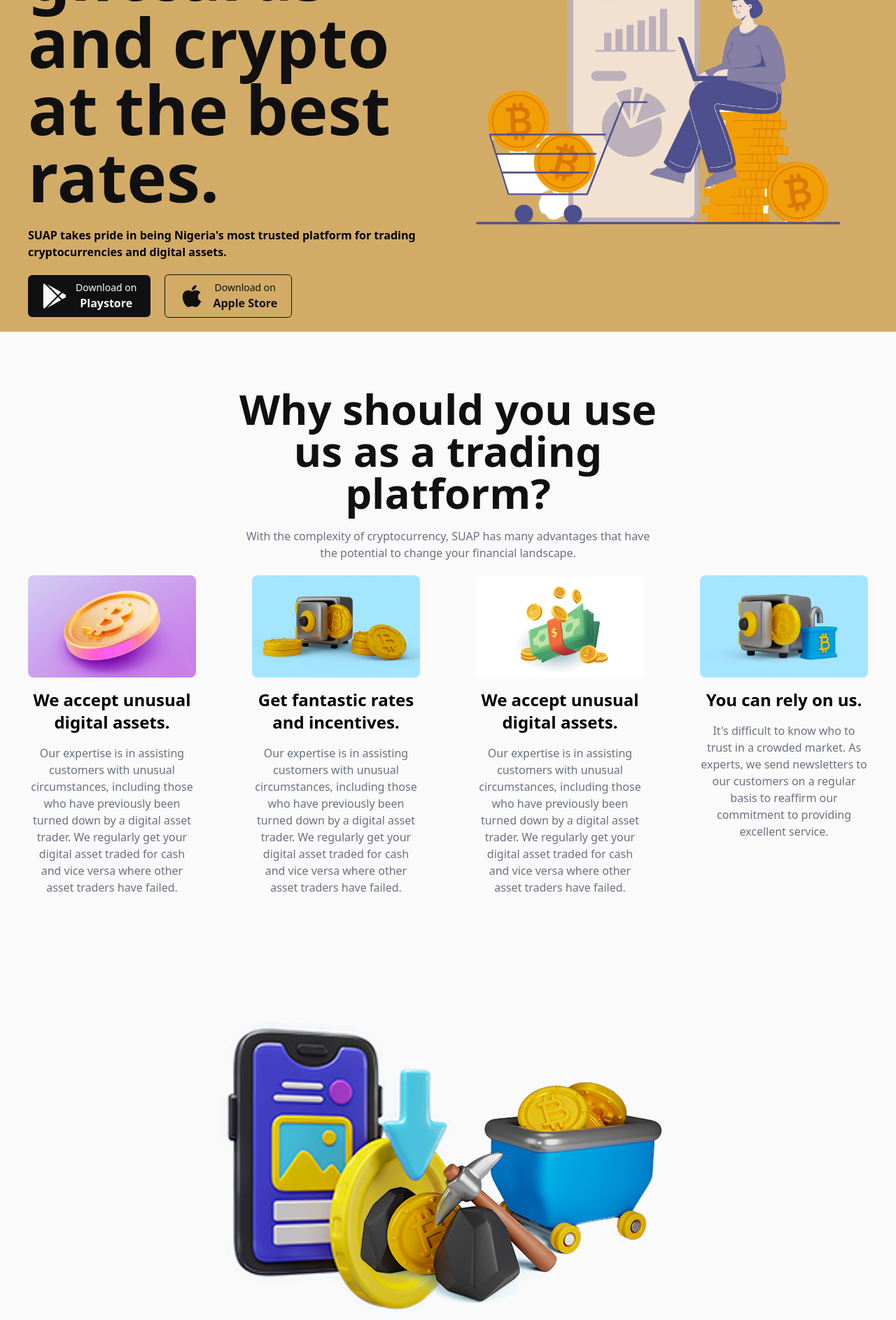
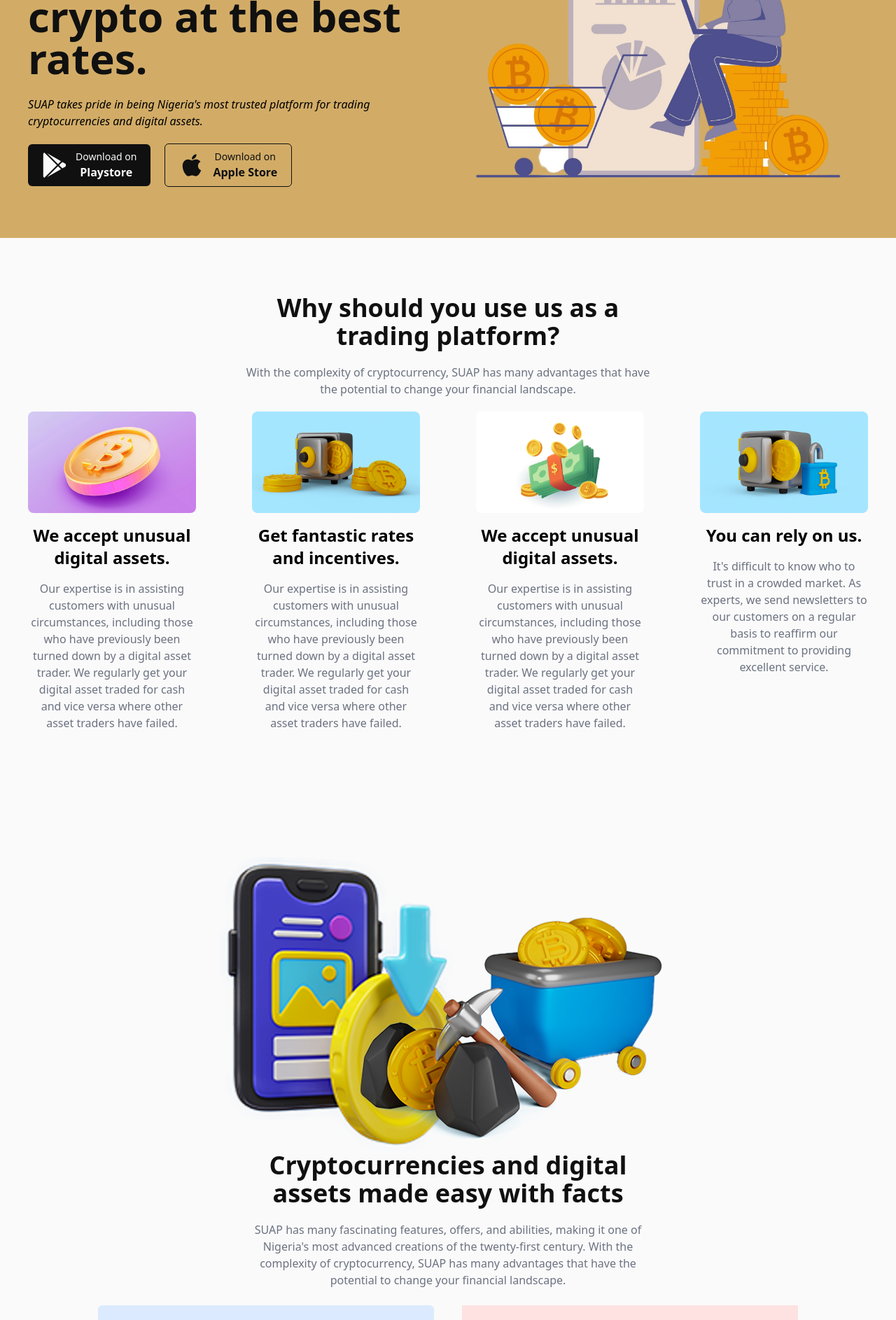
Before and after one commit to SodiqOgundairo/SUAP-WEB-APP, a React (Vite) app: page / in a window 1280 px wide. Shown: the part 260-2146 px from the top of the page at 70% size. Built offline with nearby package versions, Linux system fonts and the light colour scheme.

Commit message:
fix: cleanup

```diff
--- a/src/Pages/About.jsx
+++ b/src/Pages/About.jsx
@@ -18,14 +18,14 @@
       <section className="py-16 px-10 bg-theme md:flex justify-between items-center">
         <div className="flex flex-col gap-10">
           <p
-            className="text-dark text-4xl md:text-8xl font-extrabold"
+            className="text-dark text-4xl md:text-6xl font-extrabold"
             data-aos="fade-right"
           >
            <img src={logo} className="w-[20%] inline" alt="" /> Your Digital Trading Solution
           </p>
 
           <div data-aos="zoom-in">
-            <p className="text-base font-bold mb-5 w-2/3">
+            <p className="text-base italic mb-5 w-2/3">
               We are a platform with extensive experience, which is the key to
               earning trust. We are partners you can rely on when it comes to
               your digital assets. We are SUAP!
--- a/src/Pages/Home.jsx
+++ b/src/Pages/Home.jsx
@@ -17,14 +17,14 @@
       <section className="py-5 px-10 bg-theme md:flex justify-between items-center">
         <div className="flex flex-col gap-6">
           <p
-            className="text-dark text-4xl md:text-8xl font-extrabold"
+            className="text-dark text-4xl md:text-6xl font-extrabold"
             data-aos="fade-right"
           >
             Buy and sell giftcards and crypto at the best rates.
           </p>
 
           <div data-aos="zoom-in">
-            <p className="text-base font-bold mb-5">
+            <p className="text-base italic mb-5">
               SUAP takes pride in being Nigeria's most trusted platform for
               trading cryptocurrencies and digital assets.
             </p>
@@ -59,7 +59,7 @@
 
       <section className="py-20 px-10 bg-light flex flex-col justify-center items-center">
         <p
-          className="text-3xl md:text-6xl md:w-2/4 text-center text-dark font-bold mb-5"
+          className="text-3xl md:text-4xl md:w-2/4 text-center text-dark font-bold mb-5"
           data-aos="fade-up"
         >
           Why should you use us as a trading platform?
@@ -78,7 +78,7 @@
             data-aos="fade-up"
           >
             <img src={unsual} alt="" className="rounded-lg" />
-            <p className="text-2xl font-bold">
+            <p className="text-lg md:text-2xl font-bold">
               We accept unusual digital assets.
             </p>
             <p className="text-base text-gray-500">
@@ -95,7 +95,7 @@
             data-aos="fade-up"
           >
             <img src={incentives} alt="" className="rounded-lg" />
-            <p className="text-2xl font-bold">
+            <p className="text-lg md:text-2xl font-bold">
               Get fantastic rates and incentives.
             </p>
             <p className="text-base text-gray-500">
@@ -112,7 +112,7 @@
             data-aos="fade-up"
           >
             <img src={cash} alt="" className="rounded-lg" />
-            <p className="text-2xl font-bold">
+            <p className="text-lg md:text-2xl font-bold">
               We accept unusual digital assets.
             </p>
             <p className="text-base text-gray-500">
@@ -129,7 +129,7 @@
             data-aos="fade-up"
           >
             <img src={rely} alt="" className="rounded-lg" />
-            <p className="text-2xl font-bold">You can rely on us.</p>
+            <p className="text-lg md:text-2xl font-bold">You can rely on us.</p>
             <p className="text-base text-gray-500">
               It's difficult to know who to trust in a crowded market. As
               experts, we send newsletters to our customers on a regular basis
@@ -142,7 +142,7 @@
       <section className="py-20 px-10 bg-light flex flex-col justify-center items-center">
         <img src={assets1} alt="" data-aos="zoom-out-down" />
         <p
-          className="text-3xl md:text-6xl md:w-2/4 text-center text-dark font-bold mb-5"
+          className="text-3xl md:text-4xl md:w-2/4 text-center text-dark font-bold mb-5"
           data-aos="fade-down"
         >
           Cryptocurrencies and digital assets made easy with facts
--- a/src/components/Footer.jsx
+++ b/src/components/Footer.jsx
@@ -1,16 +1,16 @@
 import { Link } from "react-router-dom";
-import logo from "../assets/img/logo.png";
+import logo from "../assets/img/suap_white.png";
 
 const Footer = () => {
   const year = new Date().getFullYear();
   return (
-    <footer className="flex flex-wrap justify-between bg-dark px-10 py-8">
+    <footer className="flex flex-wrap md:flex-nowrap justify-betwee gap-5 md bg-dark px-10 py-8">
       <div className="flex flex-col gap-3">
-        <img src={logo} alt="suap logo" className="w-1/6" />
+        <img src={logo} alt="suap logo" className="w-1/2 md:w-[10%]" />
         <p className="text-sm text-light">© {year} SUAP all rights reserved</p>
       </div>
 
-      <div className="flex flex-wrap text-light gap-8">
+      <div className="flex flex-wrap md:flex-nowrap text-light gap-8">
         <div className="flex flex-col gap-3">
           <p className="text-lg font-bold">Legal</p>
           <Link to='/' className="text-base"> Privacy Policy</Link>
```
